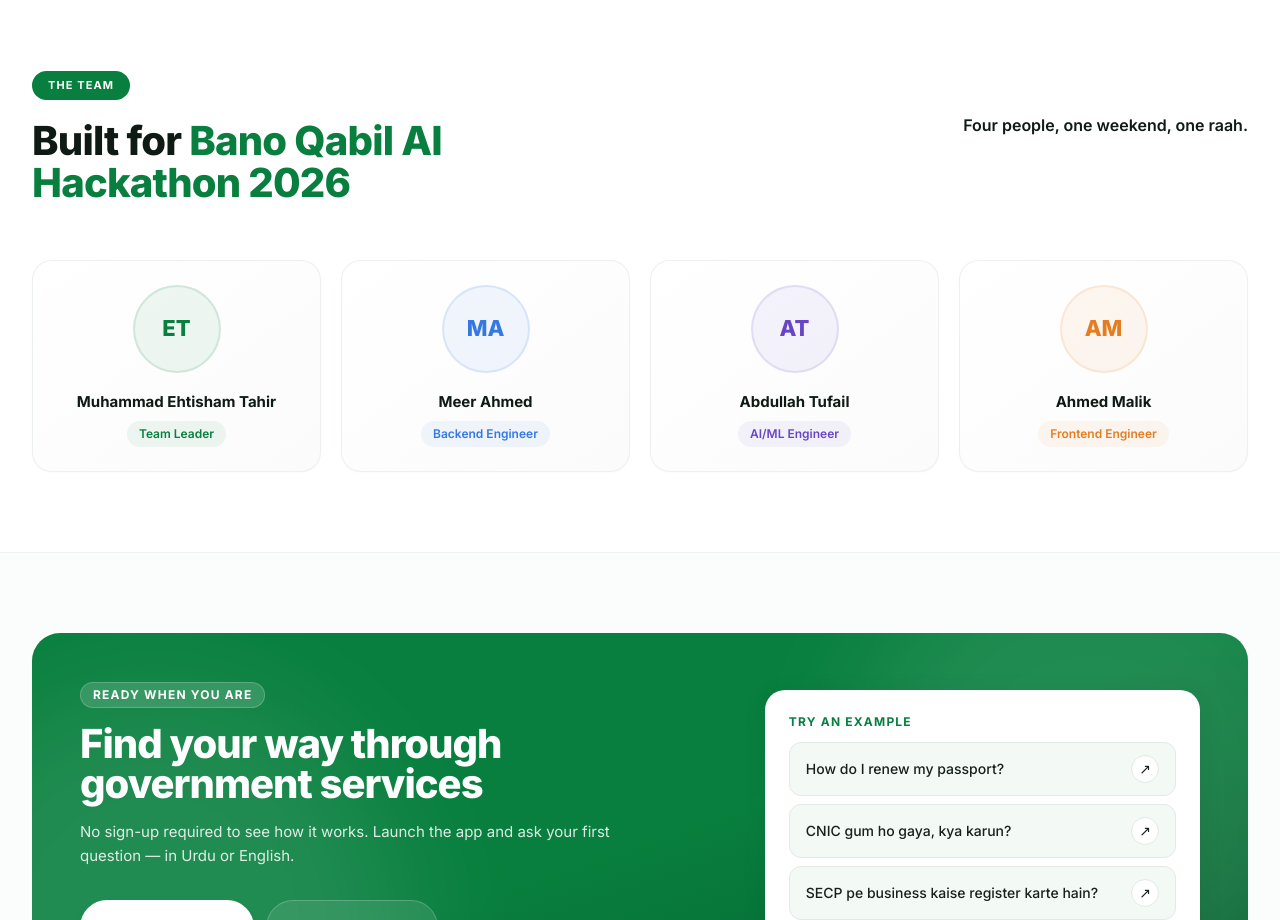
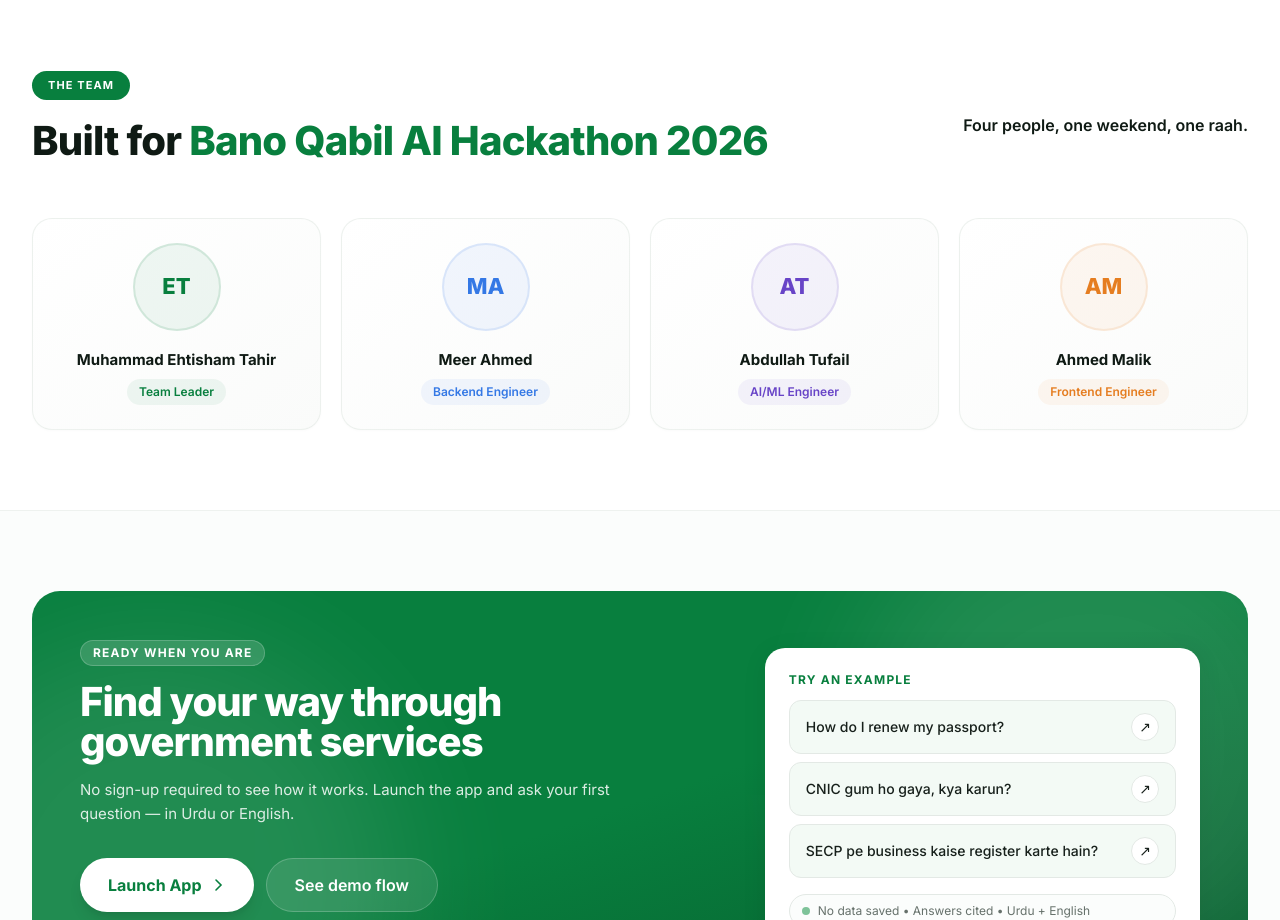
Before and after one commit to 1ehtishamtahir/RaahAI, a Next.js app in the folder frontend/: page / in a window 1280 px wide. Shown: the part 4540-5460 px from the top of the page. Built offline with nearby package versions, Linux system fonts and the light colour scheme; no server answers; a web font is replaced by a local one.

Commit message:
Force team heading to single line

```diff
--- a/frontend/app/page.tsx
+++ b/frontend/app/page.tsx
@@ -417,7 +417,7 @@
           <div className="flex flex-col lg:flex-row lg:items-start lg:justify-between gap-8 mb-14">
             <div className="max-w-xl">
               <div className="inline-flex items-center gap-2 bg-[#087F3E] rounded-full px-4 py-1.5 text-[11px] font-bold tracking-widest uppercase text-white mb-5">The Team</div>
-              <h2 className="text-[32px] lg:text-[40px] font-[800] tracking-[-0.02em] leading-[1.05] text-[#0F1A14]">
+              <h2 className="text-[32px] lg:text-[40px] font-[800] tracking-[-0.02em] leading-[1.05] text-[#0F1A14] whitespace-nowrap">
                 Built for <span className="text-[#087F3E]">Bano Qabil AI Hackathon 2026</span>
               </h2>
             </div>
```
